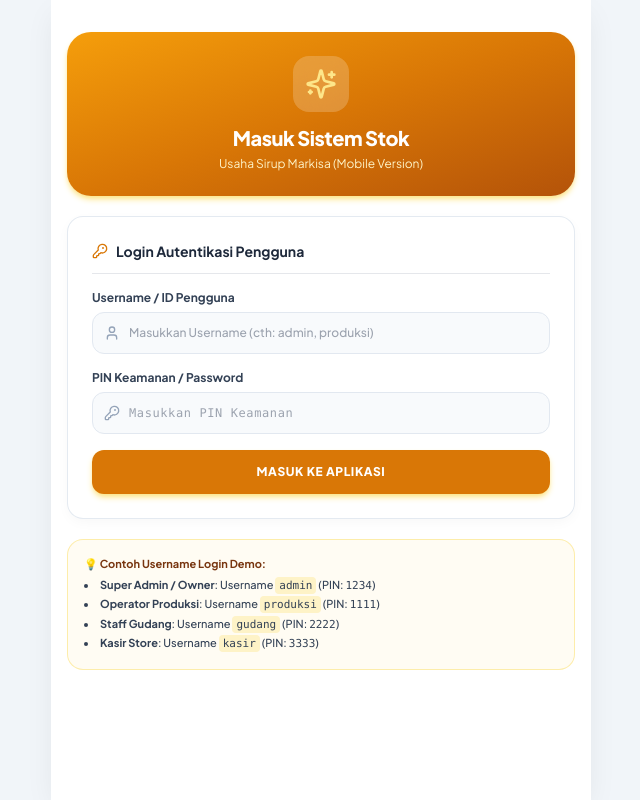
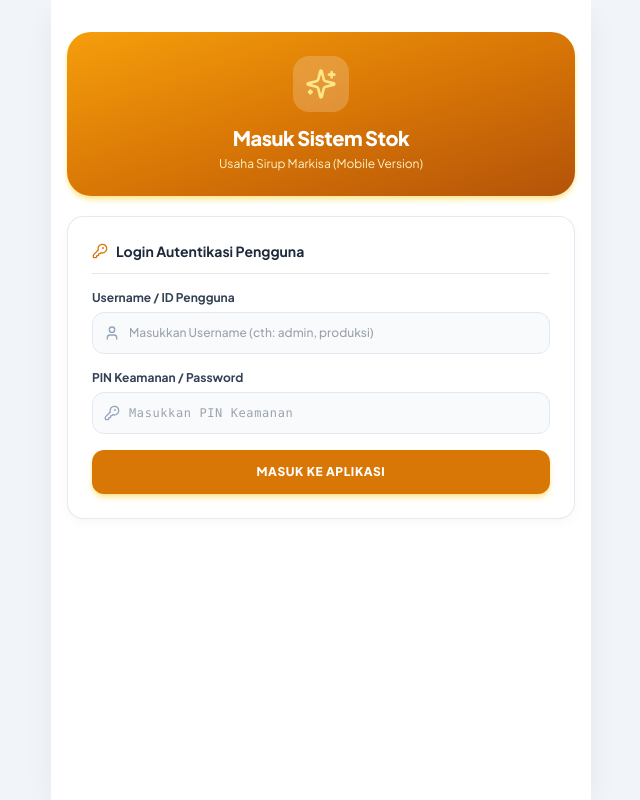
Before and after one commit to digiasha-corp/digimarkisa, a Next.js app: page /login in a window 1280 px wide. Shown: the whole page, without its empty margins (319-959 px from the left). Built offline with nearby package versions, Linux system fonts and the light colour scheme.

Commit message:
remove-demo-info-card

```diff
--- a/src/app/login/page.tsx
+++ b/src/app/login/page.tsx
@@ -129,16 +129,6 @@ export default function LoginPage() {
         </form>
       </div>
 
-      {/* Info Card */}
-      <div className="p-4 bg-amber-50/60 border border-amber-200/70 rounded-2xl text-[11px] text-amber-900 space-y-1 font-medium">
-        <p className="font-bold">💡 Contoh Username Login Demo:</p>
-        <ul className="list-disc list-inside space-y-0.5 text-slate-700">
-          <li><b>Super Admin / Owner</b>: Username <code className="bg-amber-100 px-1 py-0.5 rounded font-mono">admin</code> (PIN: <code className="font-mono">1234</code>)</li>
-          <li><b>Operator Produksi</b>: Username <code className="bg-amber-100 px-1 py-0.5 rounded font-mono">produksi</code> (PIN: <code className="font-mono">1111</code>)</li>
-          <li><b>Staff Gudang</b>: Username <code className="bg-amber-100 px-1 py-0.5 rounded font-mono">gudang</code> (PIN: <code className="font-mono">2222</code>)</li>
-          <li><b>Kasir Store</b>: Username <code className="bg-amber-100 px-1 py-0.5 rounded font-mono">kasir</code> (PIN: <code className="font-mono">3333</code>)</li>
-        </ul>
-      </div>
     </div>
   );
 }
```
